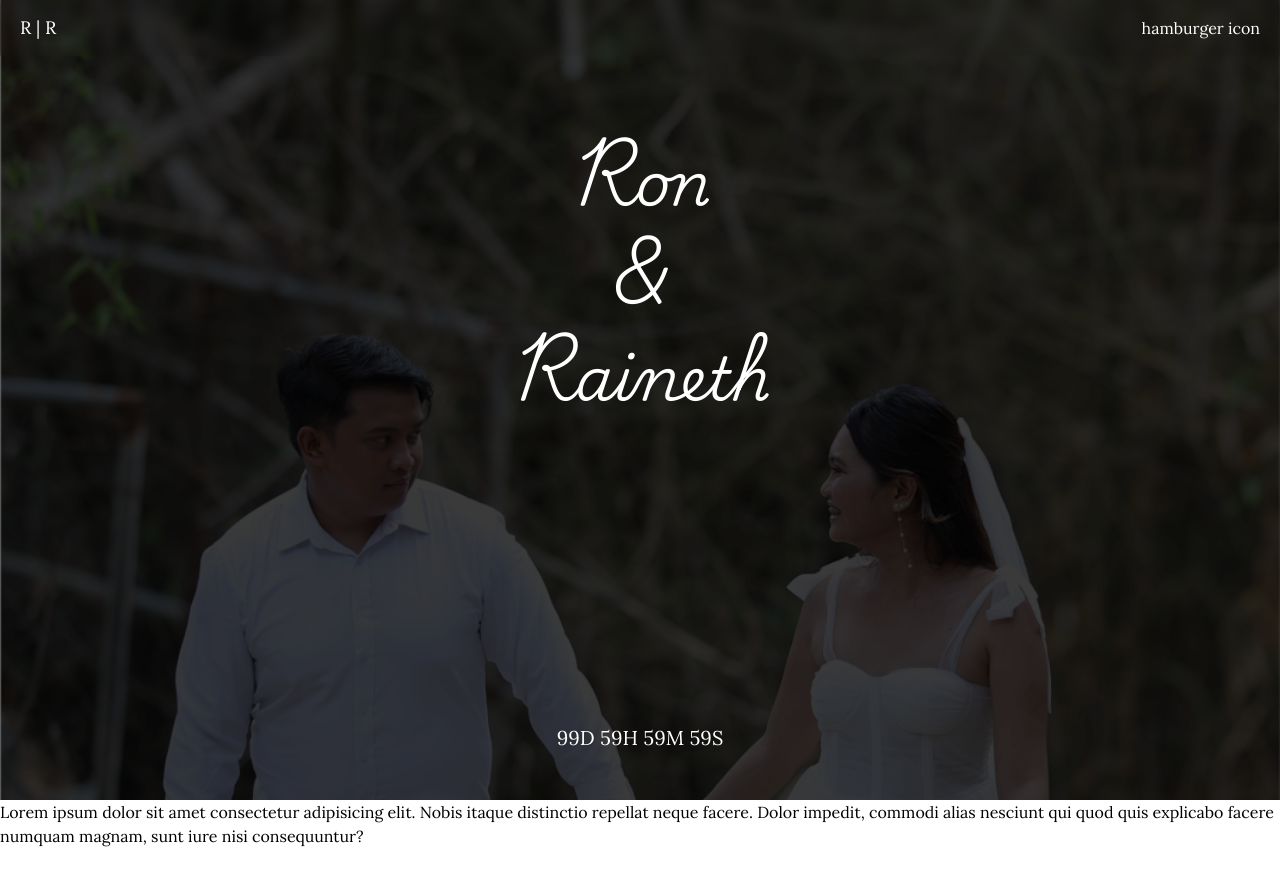
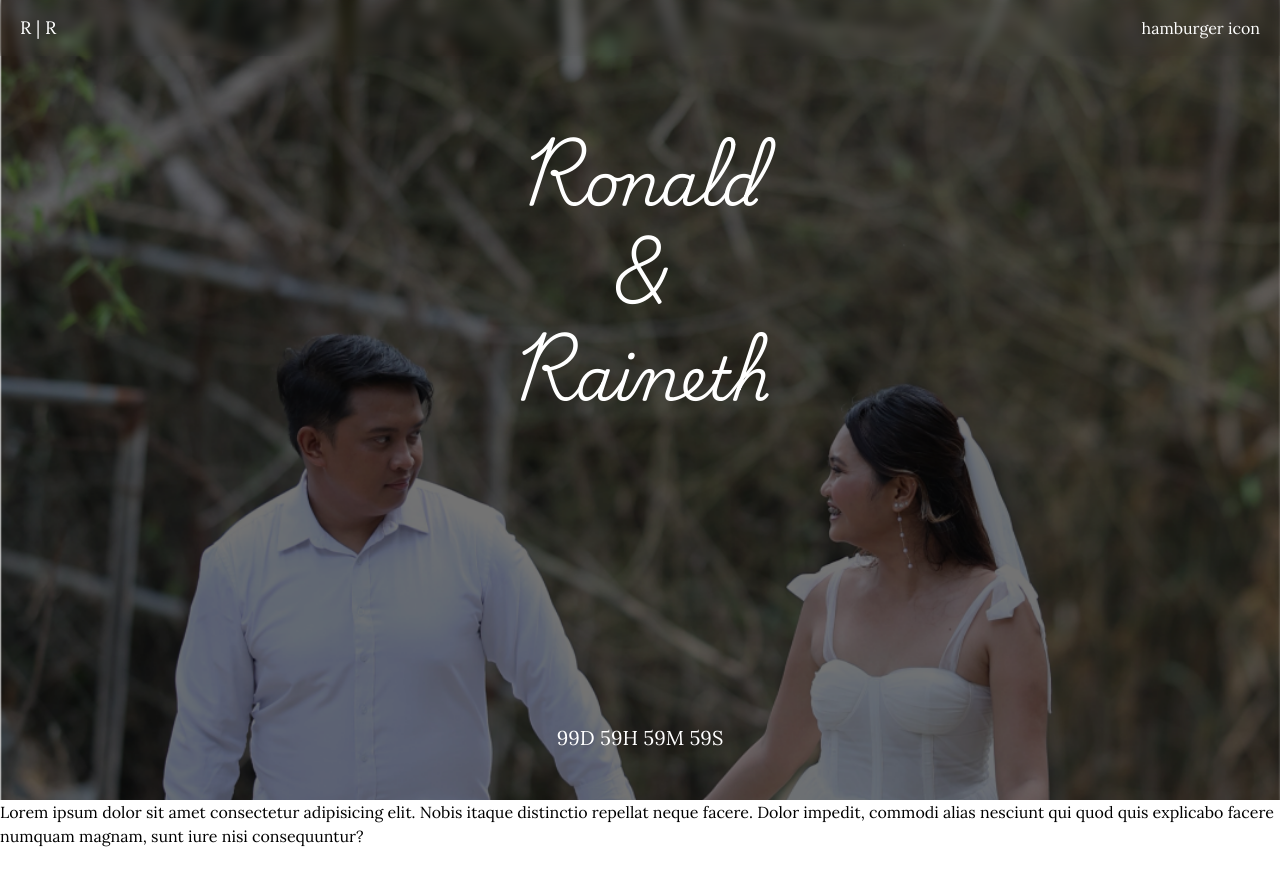
Before and after one commit to sephdiza/rr-wedding, a Next.js app: page / in a window 1280 px wide. Shown: the top 886 px of the page. Built offline with nearby package versions, Linux system fonts and the light colour scheme.

Commit message:
remove backdrop overlay

```diff
--- a/src/app/page.tsx
+++ b/src/app/page.tsx
@@ -8,9 +8,9 @@ export default function Home() {
       <Navbar />
 
       <div className="flex h-screen w-screen flex-col items-center justify-between overflow-hidden bg-[url('../../public/herov3.png')] bg-cover bg-center bg-no-repeat">
-        <div className="flex h-screen w-screen flex-col items-center justify-between py-12 backdrop-brightness-[.5]">
+        <div className="flex h-screen w-screen flex-col items-center justify-between py-12">
           <p className="font-hero pt-20 text-center text-6xl leading-relaxed">
-            <span className="block">Ron</span>
+            <span className="block">Ronald</span>
             <span className="block">&</span>
             <span className="block">Raineth</span>
           </p>
```
